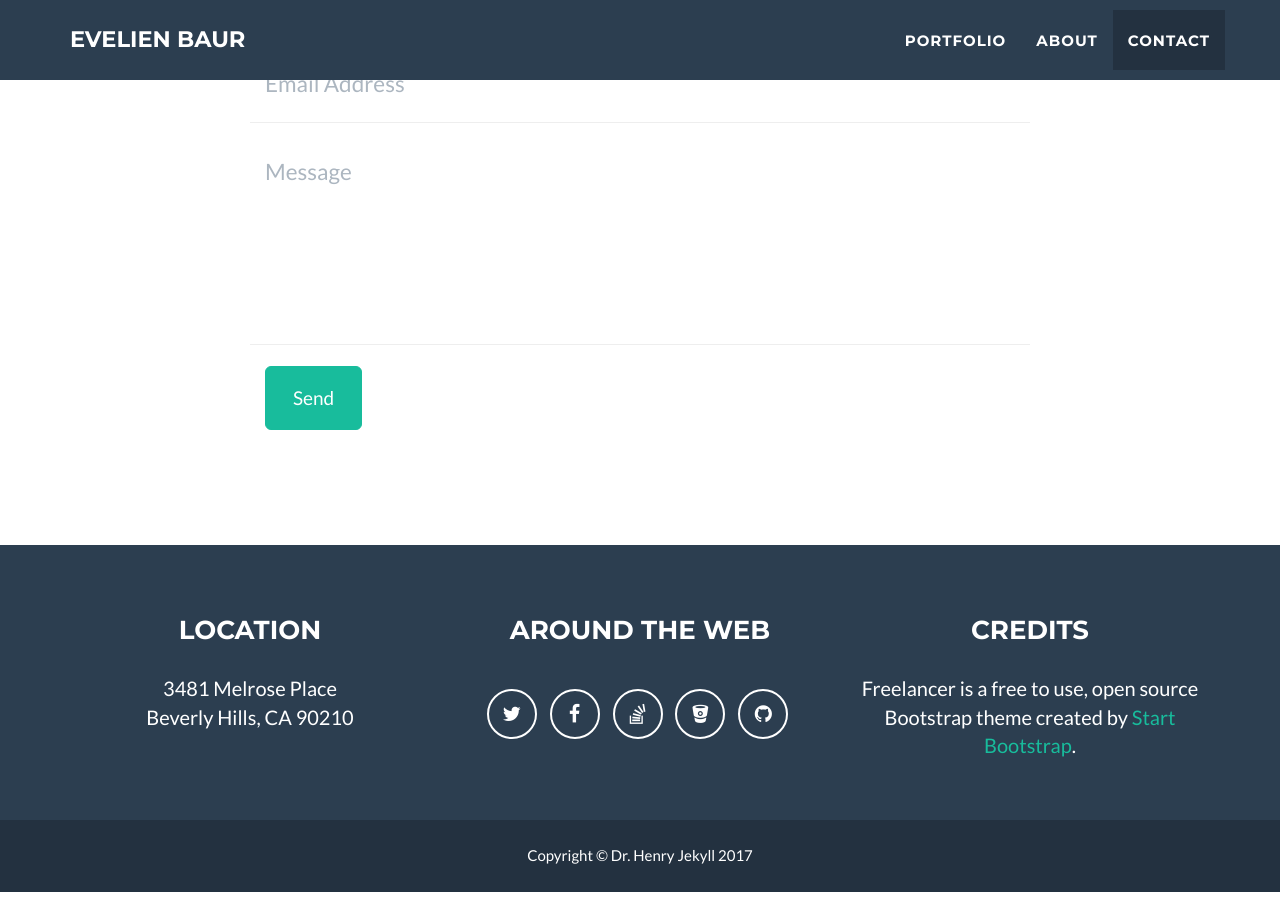
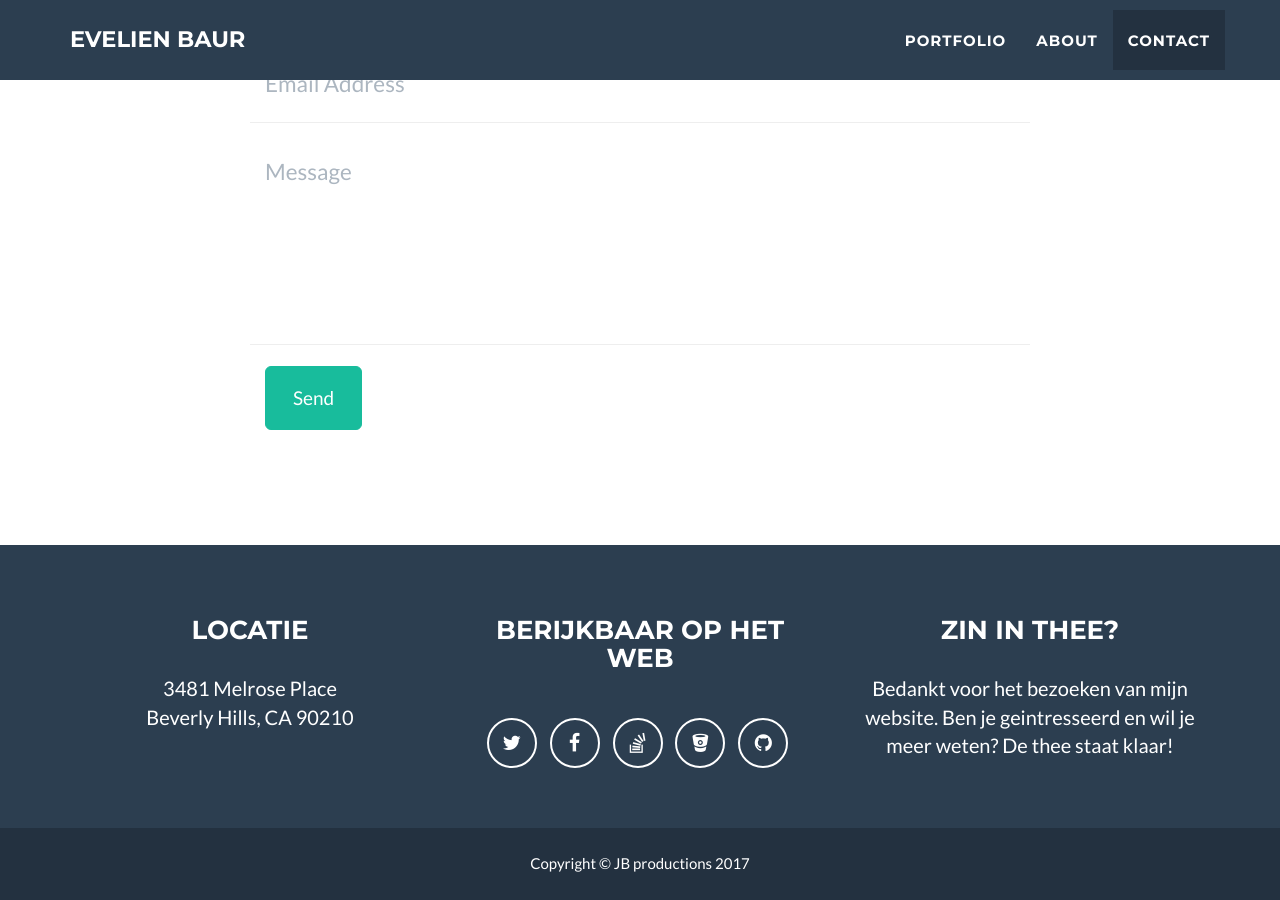
Before and after one commit to the-gatekeeper/ondernemersPlanEvelien, a Jekyll site: the page built from index.html, in a window 1280 px wide and 900 px high, scrolled down 2493 px. Built offline with Jekyll 4.4.1, drawn with Linux system fonts in a browser that asks for light colours.

Commit message:
Update _config.yml

```diff
--- a/_config.yml
+++ b/_config.yml
@@ -31,10 +31,10 @@ color:
 
 # Footer settings
 footer:
-  copyright: Dr. Henry Jekyll
-  location: Location
-  social: Around the Web
-  credits: Credits
+  copyright: JB productions
+  location: Locatie
+  social: Berijkbaar op het web
+  credits: Zin in thee?
 
 # Social networks usernames (many more available: google-plus, flickr, dribbble, pinterest, instagram, tumblr, linkedin, etc.)
 social:
@@ -55,7 +55,7 @@ address:
   - line: Beverly Hills, CA 90210
 
 # Credits content
-credits: 'Freelancer is a free to use, open source Bootstrap theme created by <a href="http://startbootstrap.com">Start Bootstrap</a>.'
+credits: 'Bedankt voor het bezoeken van mijn website. Ben je geintresseerd en wil je meer weten? De thee staat klaar!'
 
 # Build settings
 markdown: kramdown
```
